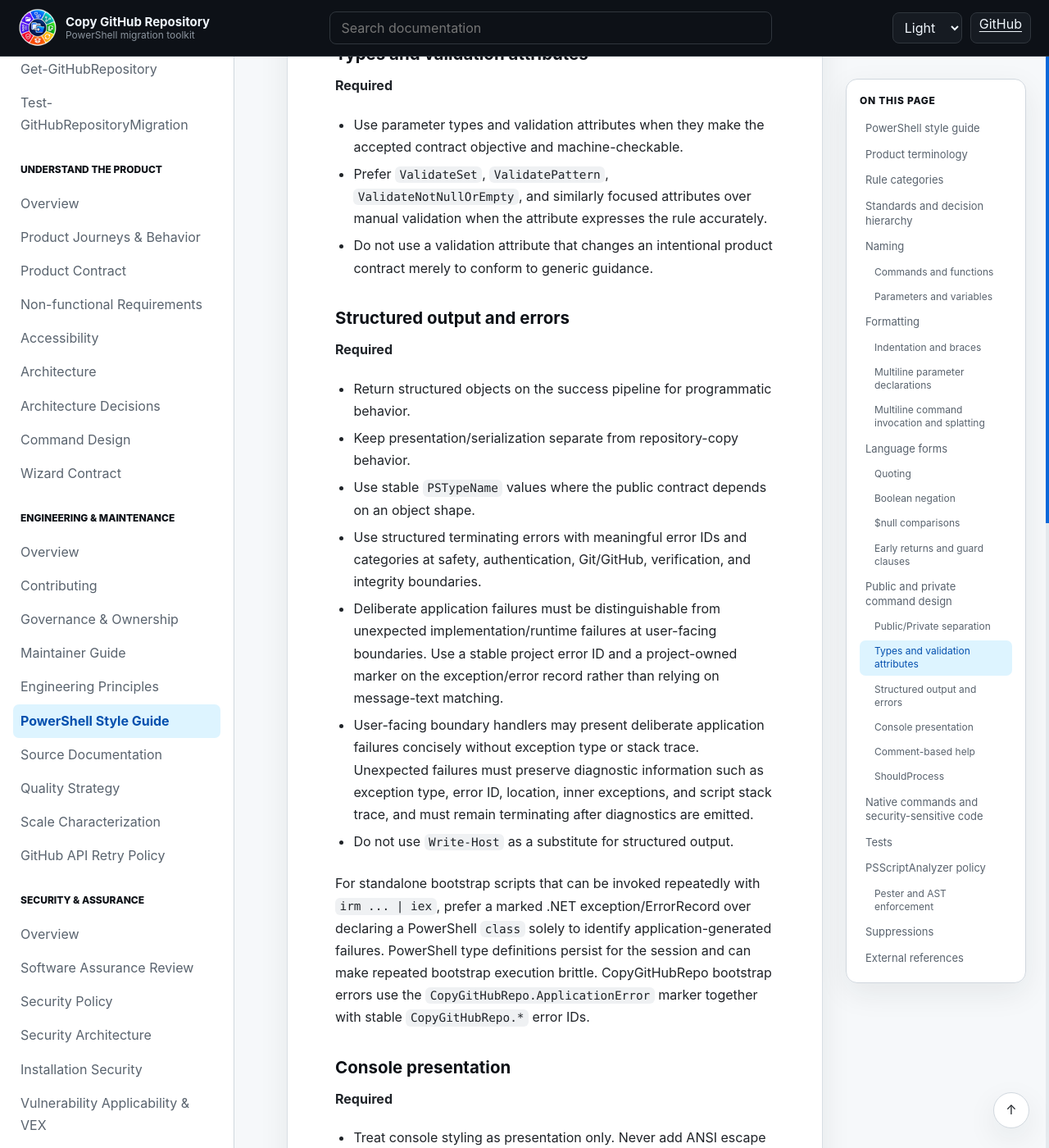
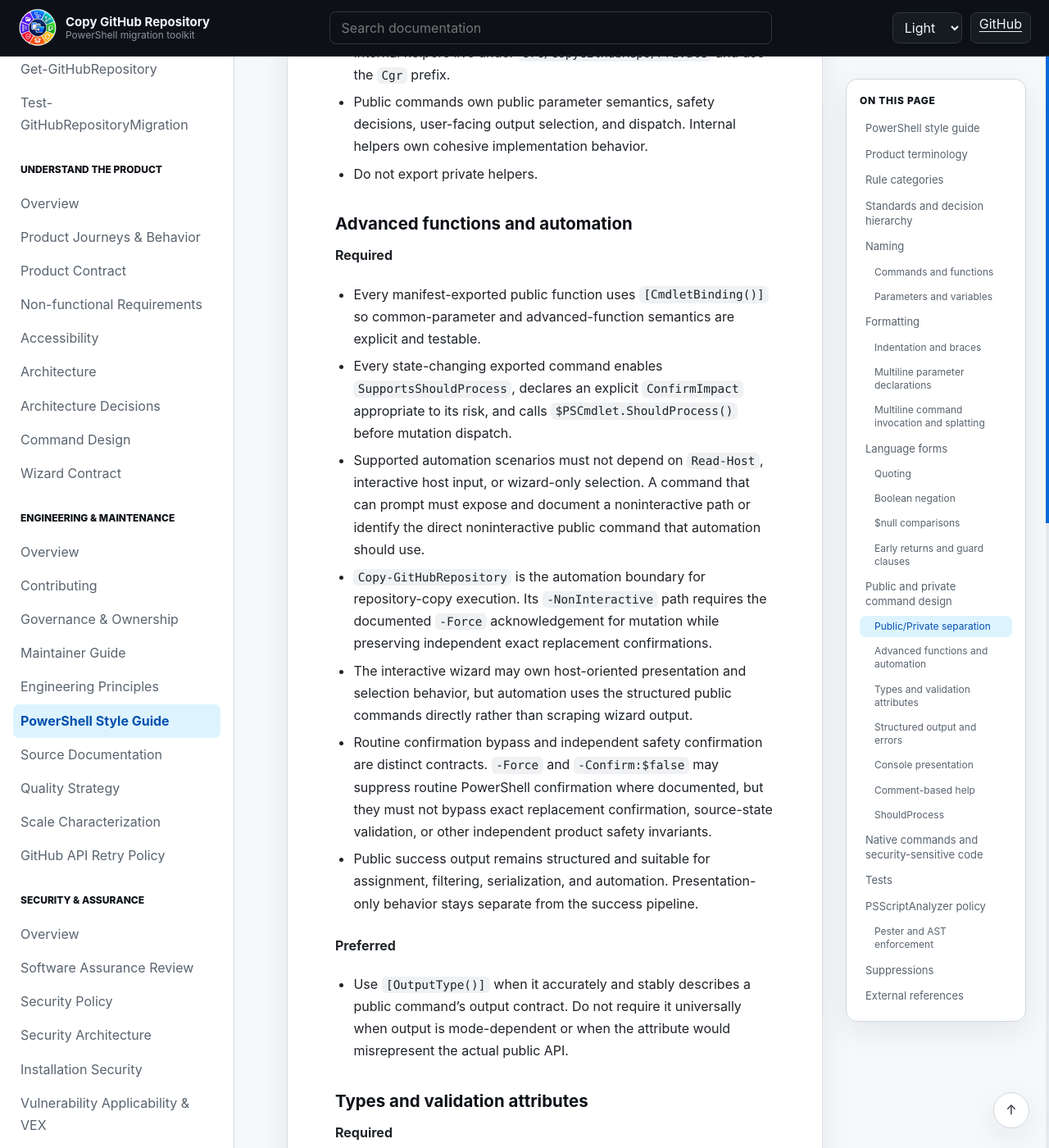
Before and after one commit to infoconex/copy-github-repo, a Jekyll site: the page built from docs/engineering/powershell-style-guide.md, in a window 1280 px wide and 1400 px high, scrolled down 6867 px. Shown: the whole window at 82% size. Built offline with Jekyll 4.4.1, drawn with Linux system fonts in a browser that asks for light colours; some of the changed text lies outside the part shown.

Commit message:
Document public command automation semantics

```diff
--- a/docs/engineering/powershell-style-guide.md
+++ b/docs/engineering/powershell-style-guide.md
@@ -103,6 +103,10 @@ Example:
 
 ### Multiline command invocation and splatting
 
+**Required**
+
+- Avoid positional-parameter invocation where `PSAvoidUsingPositionalParameters` applies. This convention is deliberately promoted through the focused Information-rule contract; it is not an accidental consequence of enabling Information severity globally.
+
 **Preferred**
 
 - Use named parameters for nontrivial command calls.
@@ -150,6 +154,22 @@ Example:
 - Internal helpers live under `src/CopyGitHubRepo/Private` and use the `Cgr` prefix.
 - Public commands own public parameter semantics, safety decisions, user-facing output selection, and dispatch. Internal helpers own cohesive implementation behavior.
 - Do not export private helpers.
+
+### Advanced functions and automation
+
+**Required**
+
+- Every manifest-exported public function uses `[CmdletBinding()]` so common-parameter and advanced-function semantics are explicit and testable.
+- Every state-changing exported command enables `SupportsShouldProcess`, declares an explicit `ConfirmImpact` appropriate to its risk, and calls `$PSCmdlet.ShouldProcess()` before mutation dispatch.
+- Supported automation scenarios must not depend on `Read-Host`, interactive host input, or wizard-only selection. A command that can prompt must expose and document a noninteractive path or identify the direct noninteractive public command that automation should use.
+- `Copy-GitHubRepository` is the automation boundary for repository-copy execution. Its `-NonInteractive` path requires the documented `-Force` acknowledgement for mutation while preserving independent exact replacement confirmations.
+- The interactive wizard may own host-oriented presentation and selection behavior, but automation uses the structured public commands directly rather than scraping wizard output.
+- Routine confirmation bypass and independent safety confirmation are distinct contracts. `-Force` and `-Confirm:$false` may suppress routine PowerShell confirmation where documented, but they must not bypass exact replacement confirmation, source-state validation, or other independent product safety invariants.
+- Public success output remains structured and suitable for assignment, filtering, serialization, and automation. Presentation-only behavior stays separate from the success pipeline.
+
+**Preferred**
+
+- Use `[OutputType()]` when it accurately and stably describes a public command's output contract. Do not require it universally when output is mode-dependent or when the attribute would misrepresent the actual public API.
 
 ### Types and validation attributes
 
@@ -220,8 +240,8 @@ The status word is intentionally redundant with both symbol and color. This keep
 
 - Public state-changing operations use `SupportsShouldProcess` and call `$PSCmdlet.ShouldProcess()` before mutation.
 - `-WhatIf` must remain non-mutating.
-- `-Confirm:$false` must not bypass independent product safety requirements such as exact same-name replacement confirmation.
-- `-Force` may satisfy explicitly documented guards, but must not become a generic bypass for product safety invariants.
+- `-Confirm:$false` may suppress routine PowerShell confirmation but must not bypass independent product safety requirements such as exact same-name or existing-destination replacement confirmation.
+- `-Force` may satisfy explicitly documented routine guards, but must not become a generic bypass for product safety invariants.
 
 ## Native commands and security-sensitive code
 
@@ -270,7 +290,7 @@ The normal analyzer pass retains the default Error/Warning rule set and explicit
 | `PSUseCorrectCasing` | Enforces command, keyword, and operator casing through the focused Information-rule contract. |
 | `PSAvoidUsingDoubleQuotesForConstantString` | Requires single quotes for constant strings through the focused Information-rule contract. |
 
-The main recursive analyzer gate intentionally remains limited to Error and Warning diagnostics. The Required Information-severity conventions `PSUseCorrectCasing`, `PSAvoidUsingDoubleQuotesForConstantString`, and `PSAvoidUsingPositionalParameters` are promoted by a focused contract test instead of enabling every Information diagnostic globally.
+The main recursive analyzer gate intentionally remains limited to Error and Warning diagnostics. The Required Information-severity conventions `PSUseCorrectCasing`, `PSAvoidUsingDoubleQuotesForConstantString`, and `PSAvoidUsingPositionalParameters` are promoted by a focused contract test instead of enabling every Information diagnostic globally. The `PSAvoidUsingPositionalParameters` promotion is a deliberate project decision retained from the adopted analyzer policy; it is not an accidental side effect of Information severity.
 
 `PSAvoidLongLines`, `PSAlignAssignmentStatement`, and `PSUseConstrainedLanguageMode` remain outside the mandatory policy because they are subjective or specialized for this repository. Compatibility is established by the PowerShell 7.4+ contract and the actual Windows, Linux, and macOS CI matrix rather than by obsolete analyzer compatibility profiles.
 
@@ -281,6 +301,8 @@ Additional rules should be evaluated against this repository and adopted when th
 PSScriptAnalyzer remains the preferred mechanism for objective language and formatting rules that it can express accurately. Repository-structure and project-specific conventions that are narrower than built-in analyzer rules are enforced by deterministic Pester contracts using the PowerShell AST and source discovery.
 
 `tests/contract/PowerShellSourceConventions.Tests.ps1` enforces the Required conventions that explicitly declared parameters use PascalCase, private functions use approved PowerShell verbs with the `Cgr` noun prefix, manifest-exported commands have exactly one matching public source file and do not use the private `Cgr` prefix, and governed Public/Private PowerShell source does not use tab indentation. Public command coverage is derived from `FunctionsToExport`; the contract does not maintain a second hard-coded command inventory.
+
+`tests/contract/PublicCommandAutomationSemantics.Tests.ps1` derives the exported public command set from `FunctionsToExport` and enforces `[CmdletBinding()]` on every export. It also verifies the explicit state-changing command classification, `SupportsShouldProcess`/`ConfirmImpact`/`ShouldProcess()` behavior, the direct noninteractive copy path, and the documented automation alternative to the interactive wizard.
 
 These AST/Pester checks complement the analyzer configuration rather than replacing it. They are intentionally narrow so project-specific structure can be enforced without enabling broader analyzer behavior that would create unrelated formatting churn or false positives.
 
```
